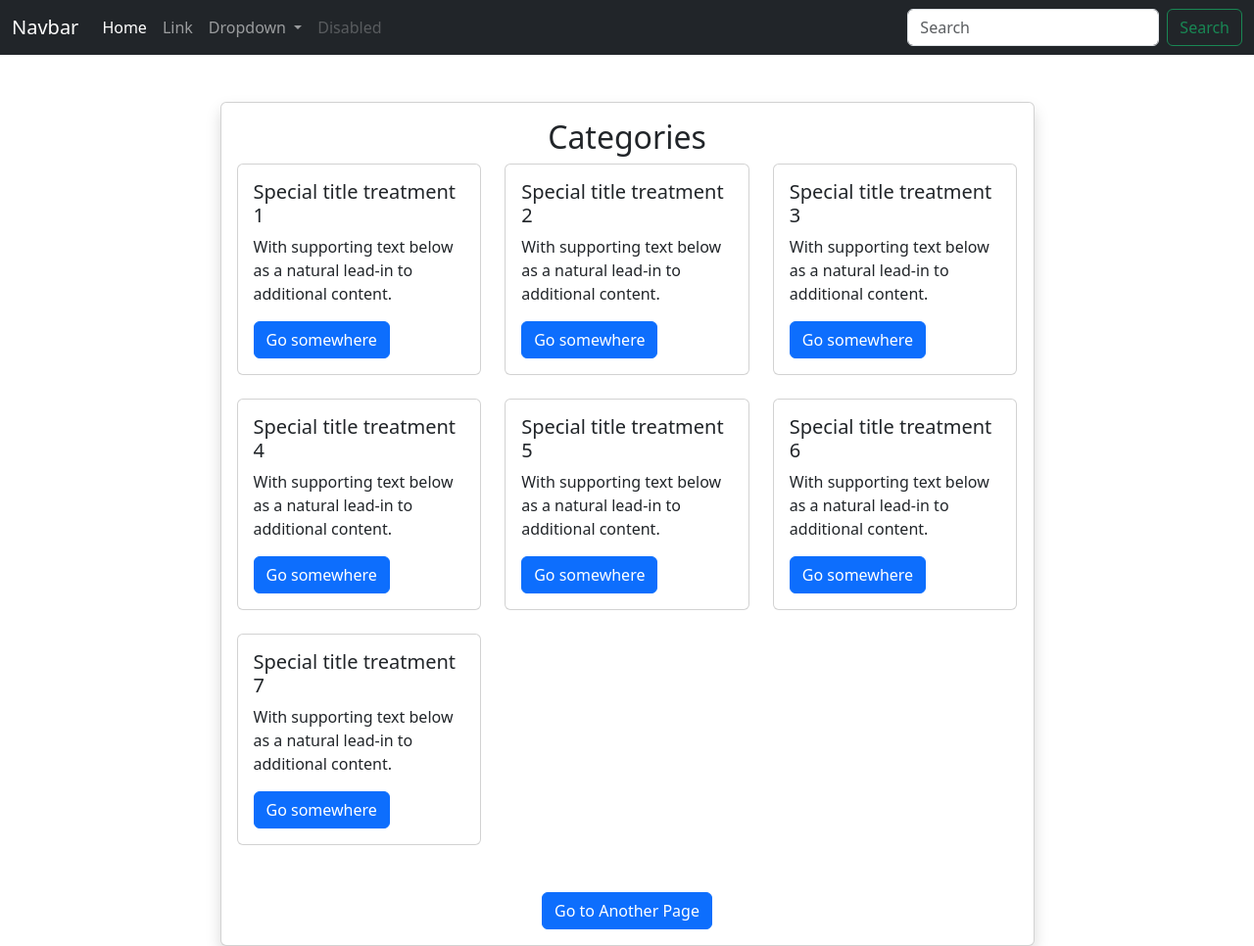
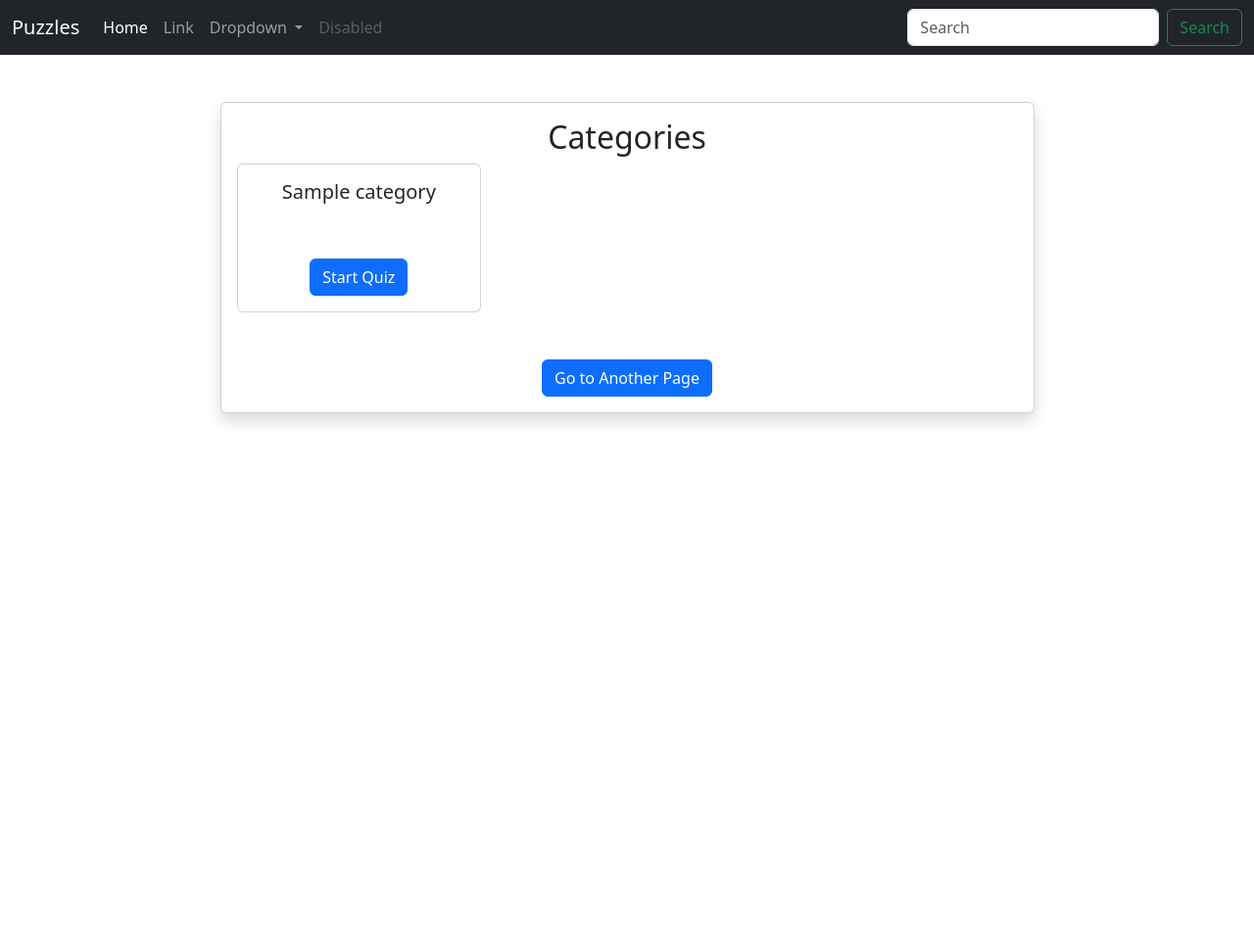
Before and after one commit to VigneshvijayMohan/Puzzles-Django, a Django app: page / in a window 1280 px wide. Shown: the whole page at 98% size. After the commit the page ends 433 px from the top, so only its background shows below. Run offline with Django 4.2, Linux system fonts and the light colour scheme; tables that the repository leaves empty hold one stand-in row (values such as "Sample post").

Commit message:
Added Question pages

```diff
--- a/puzzles/quiz/models.py
+++ b/puzzles/quiz/models.py
@@ -11,6 +11,11 @@ class Profile(models.Model):
     def __str__(self):
         return self.user.username
 
+
+class Description(models.Model):
+    description= models.CharField(max_length=200)
+    def __str__(self):
+        return self.description
 
 class Category(models.Model):
     name = models.CharField(max_length=50)
--- a/puzzles/quiz/templates/quiz/home.html
+++ b/puzzles/quiz/templates/quiz/home.html
@@ -7,69 +7,17 @@
                 <div class="card-body">
                     <h2 class="card-title text-center">Categories</h2>
                     <div class="row row-cols-1 row-cols-md-3 g-4">
+                        {% for category in categories %}
                         <div class="col">
-                            <div class="card">
+                            <div class="card text-center">
                                 <div class="card-body">
-                                    <h5 class="card-title">Special title treatment 1</h5>
-                                    <p class="card-text">With supporting text below as a natural lead-in to additional content.</p>
-                                    <a href="#" class="btn btn-primary">Go somewhere</a>
+                                    <h5 class="card-title">{{category.name}}</h5>
+                                    <br/><br/>
+                                    <a href="{% url "category" category %}" class="btn btn-primary">Start Quiz</a>
                                 </div>
                             </div>
                         </div>
-                        <div class="col">
-                            <div class="card">
-                                <div class="card-body">
-                                    <h5 class="card-title">Special title treatment 2</h5>
-                                    <p class="card-text">With supporting text below as a natural lead-in to additional content.</p>
-                                    <a href="#" class="btn btn-primary">Go somewhere</a>
-                                </div>
-                            </div>
-                        </div>
-                        <div class="col">
-                            <div class="card">
-                                <div class="card-body">
-                                    <h5 class="card-title">Special title treatment 3</h5>
-                                    <p class="card-text">With supporting text below as a natural lead-in to additional content.</p>
-                                    <a href="#" class="btn btn-primary">Go somewhere</a>
-                                </div>
-                            </div>
-                        </div>
-                        <div class="col">
-                            <div class="card">
-                                <div class="card-body">
-                                    <h5 class="card-title">Special title treatment 4</h5>
-                                    <p class="card-text">With supporting text below as a natural lead-in to additional content.</p>
-                                    <a href="#" class="btn btn-primary">Go somewhere</a>
-                                </div>
-                            </div>
-                        </div>
-                        <div class="col">
-                            <div class="card">
-                                <div class="card-body">
-                                    <h5 class="card-title">Special title treatment 5</h5>
-                                    <p class="card-text">With supporting text below as a natural lead-in to additional content.</p>
-                                    <a href="#" class="btn btn-primary">Go somewhere</a>
-                                </div>
-                            </div>
-                        </div>
-                        <div class="col">
-                            <div class="card">
-                                <div class="card-body">
-                                    <h5 class="card-title">Special title treatment 6</h5>
-                                    <p class="card-text">With supporting text below as a natural lead-in to additional content.</p>
-                                    <a href="#" class="btn btn-primary">Go somewhere</a>
-                                </div>
-                            </div>
-                        </div>
-                        <div class="col">
-                            <div class="card">
-                                <div class="card-body">
-                                    <h5 class="card-title">Special title treatment 7</h5>
-                                    <p class="card-text">With supporting text below as a natural lead-in to additional content.</p>
-                                    <a href="#" class="btn btn-primary">Go somewhere</a>
-                                </div>
-                            </div>
-                        </div>
+                        {% endfor %}
                     </div>
                     <br/><br/>
                     <div class="text-center">
--- a/puzzles/quiz/templates/quiz/navbar.html
+++ b/puzzles/quiz/templates/quiz/navbar.html
@@ -1,13 +1,13 @@
 <nav class="navbar navbar-expand-lg navbar-dark bg-dark">
     <div class="container-fluid">
-      <a class="navbar-brand" href="#">Navbar</a>
+      <a class="navbar-brand" href="{% url "home" %}">Puzzles</a>
       <button class="navbar-toggler" type="button" data-bs-toggle="collapse" data-bs-target="#navbarSupportedContent" aria-controls="navbarSupportedContent" aria-expanded="false" aria-label="Toggle navigation">
         <span class="navbar-toggler-icon"></span>
       </button>
       <div class="collapse navbar-collapse" id="navbarSupportedContent">
         <ul class="navbar-nav me-auto mb-2 mb-lg-0">
           <li class="nav-item">
-            <a class="nav-link active" aria-current="page" href="#">Home</a>
+            <a class="nav-link active" aria-current="page" href="{% url "home" %}">Home</a>
           </li>
           <li class="nav-item">
             <a class="nav-link" href="#">Link</a>
--- a/puzzles/quiz/urls.py
+++ b/puzzles/quiz/urls.py
@@ -2,5 +2,7 @@ from django.urls import path
 from . import views
 
 urlpatterns = [
-    path("", views.home, name="home")
+    path("", views.home, name="home"),
+    path('quiz/<str:foo>/', views.category, name='category'),
+    path("page/", views.page, name="page"),
 ]
--- a/puzzles/quiz/views.py
+++ b/puzzles/quiz/views.py
@@ -1,5 +1,26 @@
 from django.shortcuts import render
+
+from .models import Question, Category
 # Create your views here.
 
 def home(request):
-    return render(request, "quiz/home.html")
+    categories = Category.objects.all()
+    print(categories)
+    return render(request, "quiz/home.html", {"categories":categories})
+
+
+# def category(request, foo):
+#     foo = foo.replace("-", " ")
+#     question = Question.objects.filter(category__name=foo)
+#     print(question)
+#     return render(request, "quiz/quiz.html", {})
+
+
+def category(request, foo):
+    foo = foo.replace("-", " ")
+    return render(request, "quiz/quiz.html", {"foo": foo})
+
+
+def page(request):
+    questions = Question.objects.all()
+    return render(request, "quiz/questions.html", {"questions":questions})
```
Also changed, not shown: puzzles/quiz/templates/quiz/questions.html (added, +152 -0 lines), puzzles/quiz/templates/quiz/quiz.html (added, +38 -0 lines), puzzles/quiz/migrations/0002_description.py (added).
